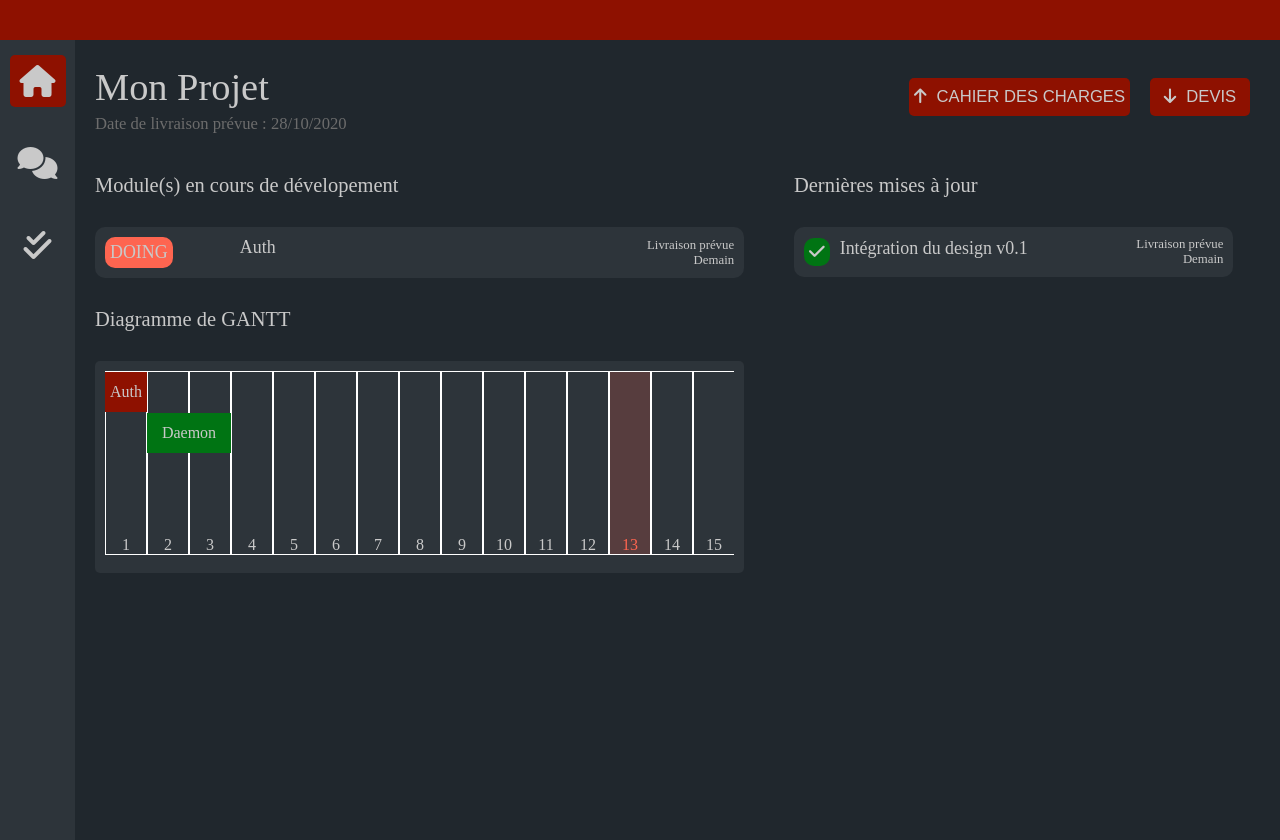
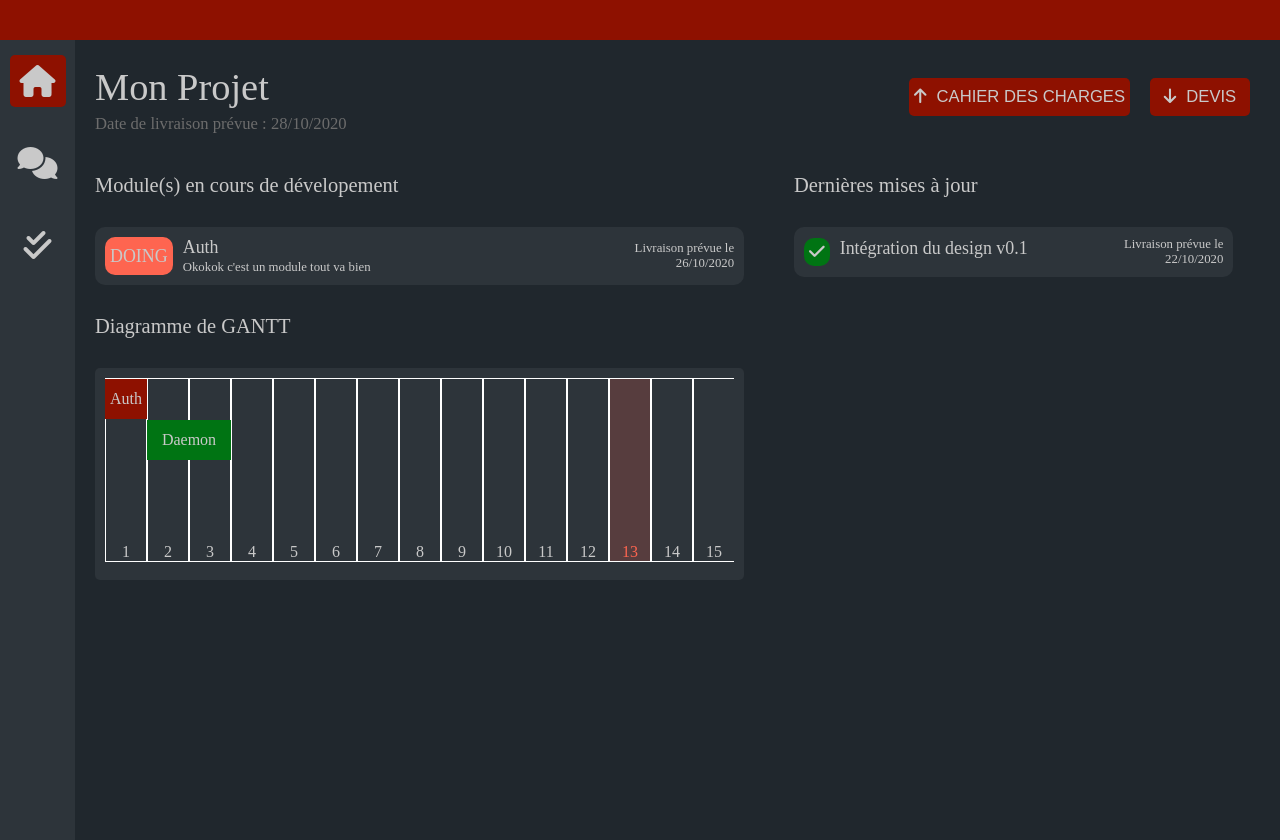
Before and after one commit to aklipfel/project-tracker, a Vue app: page / in a window 1280 px wide. Built offline with nearby package versions, Linux system fonts and the light colour scheme.

Commit message:
Home - Using state

```diff
--- a/src/components/TaskTile.vue
+++ b/src/components/TaskTile.vue
@@ -9,7 +9,7 @@
       </div>
     </div>
 
-    <p class="livraison">Livraison prévue<br />Demain</p>
+    <p class="livraison">Livraison prévue le<br />{{ task.delivery.format("DD/MM/YYYY")}}</p>
   </div>
 </template>
 
--- a/src/views/Home.vue
+++ b/src/views/Home.vue
@@ -13,7 +13,7 @@
         <h2>Module(s) en cours de dévelopement</h2>
 
         <div id="tileslist">
-          <TaskTile :task="mockTask"> <div class="state">DOING</div></TaskTile>
+          <TaskTile v-for="module in doingModules" :key="module.id" :task="module"> <div class="state">DOING</div></TaskTile>
         </div>
 
         <h2>Diagramme de GANTT</h2>
@@ -23,7 +23,7 @@
       <div class="right">
         <h2>Dernières mises à jour</h2>
 
-        <TaskTile :task="mockUpdate">
+        <TaskTile v-for="update in updates" :key="update.id" :task="update">
           <div class="state checked"><i class="fas fa-check"></i></div
         ></TaskTile>
       </div>
@@ -36,6 +36,7 @@ import TopBar from "@/components/TopBar";
 import Gantt from "@/components/gantt/Gantt";
 import TaskTile from "@/components/TaskTile";
 import {mapState} from "vuex"
+import moment from 'moment'
 
 export default {
   name: "Home",
@@ -46,13 +47,19 @@ export default {
   },
   data() {
     return {
-      mockTask: { id: 1, name: "Auth" },
-      mockUpdate: { id: 2, name: "Intégration du design v0.1" },
+      doingModules: [],
+      updates : []
     };
+  },
+  created(){
+    this.doingModules = this.mods.filter((mod) => mod.state == "doing")
+
+    //will be fetched from firestore
+    this.updates = [{id:1, name:"Intégration du design v0.1", delivery: moment()}]
   },
 
   computed:{
-    ...mapState(['project'])
+    ...mapState(['project', 'mods'])
   }
 };
 </script>
```
